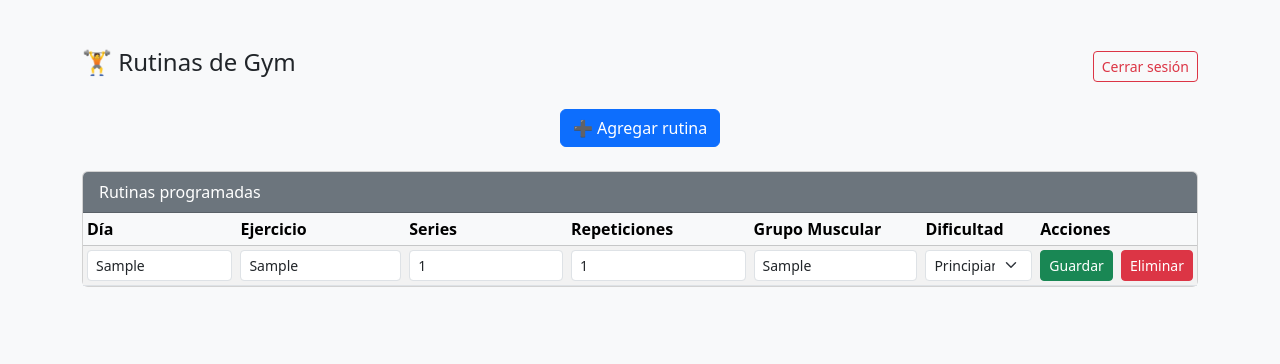
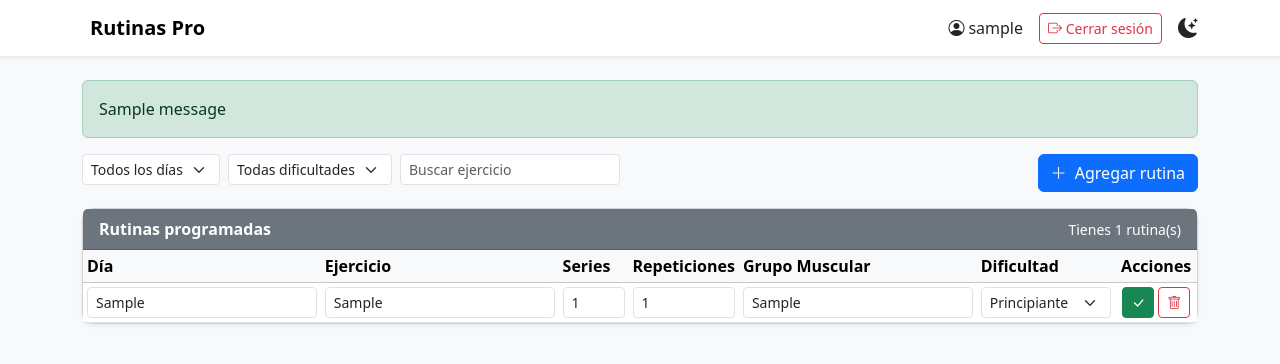
Before and after one commit to isaac579/runn-sportich, a Flask app: page / in a window 1280 px wide. Shown: the top 364 px of the page. Run offline with Flask 3, Linux system fonts and the light colour scheme; a user stored in the database is signed in; tables that the repository leaves empty hold one stand-in row (values such as "Sample post"); one stand-in notice (Sample message) is shown.

Commit message:
Se actualizo las vistas

```diff
--- a/app.py
+++ b/app.py
@@ -1,6 +1,8 @@
-from flask import Flask, render_template, request, redirect, url_for, session
+from flask import Flask, render_template, request, redirect, url_for, session, flash
 from flask_sqlalchemy import SQLAlchemy
+from werkzeug.security import generate_password_hash, check_password_hash
 from flask_login import LoginManager, UserMixin, login_user, logout_user, login_required, current_user
+from flask import flash
 
 app = Flask(__name__)
 app.config['SQLALCHEMY_DATABASE_URI'] = 'sqlite:///rutinas.db'
@@ -63,9 +65,13 @@ def agregar():
 def eliminar(id):
     rutina = Rutina.query.get_or_404(id)
     if rutina.usuario_id != current_user.id:
+        if request.headers.get('X-Requested-With') == 'XMLHttpRequest':
+            return jsonify({'error': 'no autorizado'}), 403
         return redirect(url_for('index'))
     db.session.delete(rutina)
     db.session.commit()
+    if request.headers.get('X-Requested-With') == 'XMLHttpRequest':
+        return jsonify({'status': 'eliminado'})
     return redirect(url_for('index'))
 
 @app.route('/editar/<int:id>', methods=['POST'])
@@ -76,39 +82,62 @@ def editar(id):
         return redirect(url_for('index'))
     rutina.dia = request.form['dia']
     rutina.ejercicio = request.form['ejercicio']
-    rutina.series = request.form['series']
-    rutina.repeticiones = request.form['repeticiones']
+    rutina.series = request.form.get('series', type=int)
+    rutina.repeticiones = request.form.get('repeticiones', type=int)
     rutina.grupo_muscular = request.form['grupo_muscular']
     rutina.dificultad = request.form['dificultad']
     db.session.commit()
+    if request.headers.get('X-Requested-With') == 'XMLHttpRequest':
+        return jsonify({'status': 'ok'})
     return redirect(url_for('index'))
 
 @app.route('/login', methods=['GET', 'POST'])
 def login():
     if request.method == 'POST':
-        user = Usuario.query.filter_by(username=request.form['username']).first()
-        if user and user.password == request.form['password']:
+        username = request.form.get('username', '').strip()
+        password = request.form.get('password', '')
+        user = Usuario.query.filter_by(username=username).first()
+        if user and check_password_hash(user.password, password):
             login_user(user)
+            flash('Bienvenido de nuevo.', 'success')
             return redirect(url_for('index'))
+        flash('Usuario o contraseña incorrectos.', 'danger')
     return render_template('login.html')
+
+
 
 @app.route('/logout')
 @login_required
 def logout():
     logout_user()
+    flash('Sesión cerrada.', 'info')
     return redirect(url_for('login'))
+
+
 
 @app.route('/registrar', methods=['GET', 'POST'])
 def registrar():
     if request.method == 'POST':
+        username = request.form['username'].strip()
+        password = request.form['password']
+        if not username or not password:
+            flash('Usuario y contraseña son obligatorios.', 'warning')
+            return redirect(url_for('registrar'))
+
+        if Usuario.query.filter_by(username=username).first():
+            flash('El nombre de usuario ya existe.', 'warning')
+            return redirect(url_for('registrar'))
+
         nuevo_usuario = Usuario(
-            username=request.form['username'],
-            password=request.form['password']
+            username=username,
+            password=generate_password_hash(password, method='pbkdf2:sha256', salt_length=16)
         )
         db.session.add(nuevo_usuario)
         db.session.commit()
+        flash('Cuenta creada correctamente. Ahora puedes iniciar sesión.', 'success')
         return redirect(url_for('login'))
     return render_template('registrar.html')
+
 
 if __name__ == '__main__':
     with app.app_context():
--- /dev/null
+++ b/templates/base.html
@@ -0,0 +1,120 @@
+<!DOCTYPE html>
+<html lang="es" data-theme="light">
+<head>
+  <meta charset="UTF-8" />
+  <title>{% block title %}Rutinas{% endblock %}</title>
+  <meta name="viewport" content="width=device-width, initial-scale=1" />
+  <!-- Bootstrap + Icons -->
+  <link href="https://cdn.jsdelivr.net/npm/bootstrap@5.3.3/dist/css/bootstrap.min.css" rel="stylesheet" />
+  <link href="https://cdn.jsdelivr.net/npm/bootstrap-icons@1.11.3/font/bootstrap-icons.css" rel="stylesheet" />
+  <style>
+    :root {
+      --radius: .75rem;
+      --transition: .2s ease;
+    }
+    [data-theme="dark"] {
+      background: #0f1224;
+      color: #e3e8ff;
+    }
+    [data-theme="dark"] .card {
+      background: #1f2440;
+      border: none;
+    }
+    .card {
+      border-radius: var(--radius);
+      transition: transform .15s ease;
+    }
+    .card:hover { transform: translateY(-1px); }
+    .btn { transition: var(--transition); }
+    .toast-container { top: 1rem; right: 1rem; position: fixed; z-index: 1080; }
+    .form-control:focus, .form-select:focus { box-shadow: 0 0 0 .2rem rgba(13,110,253,.25); }
+    @media (max-width: 767px) {
+      .desktop-only { display: none !important; }
+    }
+    @media (min-width: 768px) {
+      .mobile-only { display: none !important; }
+    }
+  </style>
+  {% block head_extra %}{% endblock %}
+</head>
+<body class="bg-light">
+  <!-- Navbar -->
+  <nav class="navbar navbar-expand-lg bg-white shadow-sm mb-4">
+    <div class="container">
+      <a class="navbar-brand fw-bold d-flex align-items-center" href="{{ url_for('index') if current_user.is_authenticated else '#' }}">
+        <i class="bi bi-barbell fs-4 me-2"></i> Rutinas Pro
+      </a>
+      <button class="navbar-toggler" type="button" data-bs-toggle="collapse" data-bs-target="#navMenu">
+        <span class="navbar-toggler-icon"></span>
+      </button>
+      <div class="collapse navbar-collapse" id="navMenu">
+        <div class="ms-auto d-flex align-items-center gap-3">
+          {% if current_user.is_authenticated %}
+          <div class="d-flex align-items-center">
+            <i class="bi bi-person-circle me-1"></i> {{ current_user.username }}
+          </div>
+          <form action="{{ url_for('logout') }}" method="GET" class="mb-0">
+            <button class="btn btn-outline-danger btn-sm">
+              <i class="bi bi-box-arrow-right"></i> Cerrar sesión
+            </button>
+          </form>
+          {% endif %}
+          <div>
+            <i class="bi bi-moon-stars-fill fs-5" id="themeToggle" style="cursor:pointer;" title="Cambiar tema"></i>
+          </div>
+        </div>
+      </div>
+    </div>
+  </nav>
+
+  <!-- Toasts -->
+  <div class="toast-container" id="toastContainer"></div>
+
+  <div class="container">
+    {% with messages = get_flashed_messages(with_categories=true) %}
+      {% if messages %}
+        <div class="mt-2">
+          {% for category, msg in messages %}
+            <div class="alert alert-{{ category }} alert-sm">{{ msg }}</div>
+          {% endfor %}
+        </div>
+      {% endif %}
+    {% endwith %}
+    {% block content %}{% endblock %}
+  </div>
+
+  <!-- Bootstrap JS -->
+  <script src="https://cdn.jsdelivr.net/npm/bootstrap@5.3.3/dist/js/bootstrap.bundle.min.js"></script>
+  <script>
+    // Tema persistente
+    const themeToggle = document.getElementById('themeToggle');
+    const current = localStorage.getItem('theme') || 'light';
+    document.documentElement.setAttribute('data-theme', current);
+    if (current === 'dark') themeToggle.classList.add('text-warning');
+    themeToggle?.addEventListener('click', () => {
+      const next = document.documentElement.getAttribute('data-theme') === 'light' ? 'dark' : 'light';
+      document.documentElement.setAttribute('data-theme', next);
+      localStorage.setItem('theme', next);
+      themeToggle.classList.toggle('text-warning');
+    });
+
+    // Toast helper
+    function showToast(message, category='success', delay=2500) {
+      const wrapper = document.createElement('div');
+      wrapper.innerHTML = `
+        <div class="toast align-items-center text-bg-${category} border-0 mb-2" role="alert" aria-live="assertive" aria-atomic="true">
+          <div class="d-flex">
+            <div class="toast-body small">${message}</div>
+            <button type="button" class="btn-close btn-close-white me-2 m-auto" data-bs-dismiss="toast" aria-label="Cerrar"></button>
+          </div>
+        </div>`;
+      const toastEl = wrapper.firstElementChild;
+      document.getElementById('toastContainer').appendChild(toastEl);
+      const toast = new bootstrap.Toast(toastEl, { delay });
+      toast.show();
+      toastEl.addEventListener('hidden.bs.toast', () => toastEl.remove());
+    }
+  </script>
+  {% block scripts %}{% endblock %}
+</body>
+</html>
--- a/templates/index.html
+++ b/templates/index.html
@@ -1,94 +1,12 @@
-<!DOCTYPE html>
-<html lang="es">
-<head>
-    <meta charset="UTF-8">
-    <title>Rutinas de Gym</title>
-    <meta name="viewport" content="width=device-width, initial-scale=1">
-    <link href="https://cdn.jsdelivr.net/npm/bootstrap@5.3.3/dist/css/bootstrap.min.css" rel="stylesheet">
-</head>
-<body class="bg-light">
-    <div class="container py-5">
-        <div class="d-flex justify-content-between align-items-center mb-4">
-            <h1 class="fs-4">🏋️ Rutinas de Gym</h1>
-            <form action="/logout" method="GET">
-                <button class="btn btn-outline-danger btn-sm">Cerrar sesión</button>
-            </form>
-        </div>
-
-        <!-- Botón para abrir el modal -->
-        <div class="text-center mb-4">
-            <button type="button" class="btn btn-primary" data-bs-toggle="modal" data-bs-target="#modalAgregar">
-                ➕ Agregar rutina
-            </button>
-        </div>
-
-        <!-- Tabla de rutinas responsiva -->
-        <div class="card">
-            <div class="card-header bg-secondary text-white">Rutinas programadas</div>
-            <div class="card-body p-0">
-                {% if rutinas %}
-                <div class="table-responsive">
-                    <table class="table table-striped table-sm mb-0">
-                        <thead class="table-light">
-                            <tr>
-                                <th>Día</th>
-                                <th>Ejercicio</th>
-                                <th>Series</th>
-                                <th>Repeticiones</th>
-                                <th>Grupo Muscular</th>
-                                <th>Dificultad</th>
-                                <th>Acciones</th>
-                            </tr>
-                        </thead>
-                        <tbody>
-                            {% for rutina in rutinas %}
-                            <tr>
-                                <form method="POST" action="/editar/{{ rutina.id }}">
-                                    <td><input class="form-control form-control-sm" type="text" name="dia" value="{{ rutina.dia }}"></td>
-                                    <td><input class="form-control form-control-sm" type="text" name="ejercicio" value="{{ rutina.ejercicio }}"></td>
-                                    <td><input class="form-control form-control-sm" type="number" name="series" value="{{ rutina.series }}"></td>
-                                    <td><input class="form-control form-control-sm" type="number" name="repeticiones" value="{{ rutina.repeticiones }}"></td>
-                                    <td><input class="form-control form-control-sm" type="text" name="grupo_muscular" value="{{ rutina.grupo_muscular }}"></td>
-                                    <td>
-                                        <select class="form-select form-select-sm" name="dificultad">
-                                            <option {{ 'selected' if rutina.dificultad == 'Principiante' else '' }}>Principiante</option>
-                                            <option {{ 'selected' if rutina.dificultad == 'Intermedio' else '' }}>Intermedio</option>
-                                            <option {{ 'selected' if rutina.dificultad == 'Avanzado' else '' }}>Avanzado</option>
-                                        </select>
-                                    </td>
-                                    <td class="text-nowrap">
-                                        <button class="btn btn-success btn-sm me-1" type="submit">Guardar</button>
-                                </form>
-                                <form method="POST" action="/eliminar/{{ rutina.id }}" style="display:inline;">
-                                    <button class="btn btn-danger btn-sm" type="submit">Eliminar</button>
-                                </form>
-                                    </td>
-                            </tr>
-                            {% endfor %}
-                        </tbody>
-                    </table>
-                </div>
-                {% else %}
-                <p class="text-muted p-3">Aún no hay rutinas registradas.</p>
-                {% endif %}
-            </div>
-        </div>
-    </div>
-
-    <!-- Modal para agregar rutina -->
-    <div class="modal fade" id="modalAgregar" tabindex="-1" aria-labelledby="modalAgregarLabel" aria-hidden="true">
-        <div class="modal-dialog">
-            <div class="modal-content">
-                <form method="POST" action="/agregar">
-                    <div class="modal-header bg-primary text-white">
-                        <h5 class="modal-title" id="modalAgregarLabel">Agregar nueva rutina</h5>
-                        <button type="button" class="btn-close" data-bs-dismiss="modal" aria-label="Cerrar"></button>
-                    </div>
-                    <div class="modal-body">
-                        <div class="mb-3">
-                            <label>Día</label>
-                            <select name="dia" class="form-select" required>
-                                <option value="">Seleccionar día</option>
+{% extends "base.html" %}
+{% block title %}Mis Rutinas{% endblock %}
+{% block content %}
+<div class="d-flex flex-column flex-md-row justify-content-between align-items-start mb-3 gap-3">
+  <!-- Filtros -->
+  <div class="d-flex gap-2 flex-wrap">
+    <div>
+      <select id="filtro-dia" class="form-select form-select-sm" aria-label="Filtrar por día">
+        <option value="">Todos los días</option>
         <option>Lunes</option>
         <option>Martes</option>
         <option>Miércoles</option>
@@ -98,41 +16,241 @@
         <option>Domingo</option>
       </select>
     </div>
-                        <div class="mb-3">
-                            <label>Ejercicio</label>
-                            <input type="text" class="form-control" name="ejercicio" required>
+    <div>
+      <select id="filtro-dificultad" class="form-select form-select-sm" aria-label="Filtrar por dificultad">
+        <option value="">Todas dificultades</option>
+        <option>Principiante</option>
+        <option>Intermedio</option>
+        <option>Avanzado</option>
+      </select>
     </div>
-                        <div class="mb-3">
-                            <label>Series</label>
-                            <input type="number" class="form-control" name="series" required>
+    <div>
+      <input id="busqueda" type="text" class="form-control form-control-sm" placeholder="Buscar ejercicio">
     </div>
-                        <div class="mb-3">
-                            <label>Repeticiones</label>
-                            <input type="number" class="form-control" name="repeticiones" required>
   </div>
-                        <div class="mb-3">
-                            <label>Grupo Muscular</label>
-                            <input type="text" class="form-control" name="grupo_muscular" required>
+
+  <div class="d-flex gap-2">
+    <button type="button" class="btn btn-primary" data-bs-toggle="modal" data-bs-target="#modalAgregar">
+      <i class="bi bi-plus-lg me-1"></i> Agregar rutina
+    </button>
   </div>
-                        <div class="mb-3">
-                            <label>Dificultad</label>
-                            <select class="form-select" name="dificultad">
+</div>
+
+<div class="card shadow-sm mb-4">
+  <div class="card-header d-flex justify-content-between align-items-center bg-secondary text-white">
+    <div class="fw-semibold">Rutinas programadas</div>
+    <div><small>{% if rutinas %}Tienes {{ rutinas|length }} rutina(s){% else %}Sin rutinas{% endif %}</small></div>
+  </div>
+  <div class="card-body p-0">
+    {% if rutinas %}
+      <!-- Tabla desktop -->
+      <div class="table-responsive desktop-only">
+        <table id="tabla-rutinas" class="table table-hover table-sm mb-0 align-middle">
+          <thead class="table-light">
+            <tr>
+              <th>Día</th>
+              <th>Ejercicio</th>
+              <th>Series</th>
+              <th>Repeticiones</th>
+              <th>Grupo Muscular</th>
+              <th>Dificultad</th>
+              <th class="text-center">Acciones</th>
+            </tr>
+          </thead>
+          <tbody>
+            {% for rutina in rutinas %}
+            <tr data-dia="{{ rutina.dia }}" data-dificultad="{{ rutina.dificultad }}" data-ejercicio="{{ rutina.ejercicio | lower }}">
+              <form class="editar-rutina d-flex gap-0 w-100" method="POST" action="{{ url_for('editar', id=rutina.id) }}">
+                <td style="min-width:90px;">
+                  <input class="form-control form-control-sm" name="dia" value="{{ rutina.dia }}">
+                </td>
+                <td>
+                  <input class="form-control form-control-sm" name="ejercicio" value="{{ rutina.ejercicio }}">
+                </td>
+                <td style="width:70px;">
+                  <input class="form-control form-control-sm" type="number" name="series" value="{{ rutina.series }}">
+                </td>
+                <td style="width:90px;">
+                  <input class="form-control form-control-sm" type="number" name="repeticiones" value="{{ rutina.repeticiones }}">
+                </td>
+                <td>
+                  <input class="form-control form-control-sm" name="grupo_muscular" value="{{ rutina.grupo_muscular }}">
+                </td>
+                <td>
+                  <select class="form-select form-select-sm" name="dificultad">
+                    {% for nivel in ['Principiante','Intermedio','Avanzado'] %}
+                      <option {{ 'selected' if rutina.dificultad == nivel else '' }}>{{ nivel }}</option>
+                    {% endfor %}
+                  </select>
+                </td>
+                <td class="text-center">
+                  <div class="d-flex justify-content-center gap-1">
+                    <button class="btn btn-success btn-sm" type="submit" aria-label="Guardar">
+                      <i class="bi bi-check-lg"></i>
+                    </button>
+                    <button type="button" class="btn btn-outline-danger btn-sm confirm-delete" data-url="{{ url_for('eliminar', id=rutina.id) }}" aria-label="Eliminar">
+                      <i class="bi bi-trash"></i>
+                    </button>
+                  </div>
+                </td>
+              </form>
+            </tr>
+            {% endfor %}
+          </tbody>
+        </table>
+      </div>
+
+      <!-- Cards móvil -->
+      <div class="mobile-only px-3 pt-3">
+        {% for rutina in rutinas %}
+        <div class="card mb-3">
+          <div class="card-body py-2">
+            <div class="d-flex justify-content-between mb-1">
+              <div class="fw-semibold">{{ rutina.ejercicio }}</div>
+              <div><small>{{ rutina.dia }}</small></div>
+            </div>
+            <div class="d-flex flex-wrap gap-2 mb-2">
+              <div><small>Series: {{ rutina.series }}</small></div>
+              <div><small>Reps: {{ rutina.repeticiones }}</small></div>
+              <div><small>Grupo: {{ rutina.grupo_muscular }}</small></div>
+              <div><small>Dificultad: {{ rutina.dificultad }}</small></div>
+            </div>
+            <div class="d-flex gap-2">
+              <form class="editar-rutina flex-grow-1" method="POST" action="{{ url_for('editar', id=rutina.id) }}">
+                <button class="btn btn-success btn-sm w-100" type="submit">
+                  <i class="bi bi-check-lg me-1"></i> Guardar
+                </button>
+              </form>
+              <button class="btn btn-outline-danger btn-sm w-100 confirm-delete" data-url="{{ url_for('eliminar', id=rutina.id) }}">
+                <i class="bi bi-trash me-1"></i> Eliminar
+              </button>
+            </div>
+          </div>
+        </div>
+        {% endfor %}
+      </div>
+    {% else %}
+      <div class="p-4 text-center">
+        <p class="mb-2 fs-5 text-muted">Aún no hay rutinas registradas.</p>
+        <button type="button" class="btn btn-lg btn-primary" data-bs-toggle="modal" data-bs-target="#modalAgregar">
+          <i class="bi bi-plus-lg me-1"></i> Agregar primera rutina
+        </button>
+      </div>
+    {% endif %}
+  </div>
+</div>
+
+<!-- Modal agregar rutina -->
+<div class="modal fade" id="modalAgregar" tabindex="-1" aria-labelledby="modalAgregarLabel" aria-hidden="true">
+  <div class="modal-dialog modal-dialog-centered">
+    <div class="modal-content rounded-3 shadow">
+      <form method="POST" action="{{ url_for('agregar') }}">
+        <div class="modal-header bg-primary text-white">
+          <h5 class="modal-title" id="modalAgregarLabel"><i class="bi bi-journal-plus me-1"></i> Nueva rutina</h5>
+          <button type="button" class="btn-close btn-close-white" data-bs-dismiss="modal" aria-label="Cerrar"></button>
+        </div>
+        <div class="modal-body">
+          <div class="row g-3">
+            <div class="col-12">
+              <label for="dia" class="form-label">Día</label>
+              <select name="dia" id="dia" class="form-select" required>
+                <option value="">Seleccionar día</option>
+                <option>Lunes</option><option>Martes</option><option>Miércoles</option>
+                <option>Jueves</option><option>Viernes</option><option>Sábado</option><option>Domingo</option>
+              </select>
+            </div>
+            <div class="col-md-6">
+              <label for="ejercicio" class="form-label">Ejercicio</label>
+              <input type="text" class="form-control" name="ejercicio" id="ejercicio" required>
+            </div>
+            <div class="col-md-3">
+              <label for="series" class="form-label">Series</label>
+              <input type="number" class="form-control" name="series" id="series" required>
+            </div>
+            <div class="col-md-3">
+              <label for="repeticiones" class="form-label">Repeticiones</label>
+              <input type="number" class="form-control" name="repeticiones" id="repeticiones" required>
+            </div>
+            <div class="col-md-6">
+              <label for="grupo_muscular" class="form-label">Grupo Muscular</label>
+              <input type="text" class="form-control" name="grupo_muscular" id="grupo_muscular" required>
+            </div>
+            <div class="col-md-6">
+              <label for="dificultad" class="form-label">Dificultad</label>
+              <select class="form-select" name="dificultad" id="dificultad">
                 <option>Principiante</option>
                 <option>Intermedio</option>
                 <option>Avanzado</option>
               </select>
             </div>
           </div>
+        </div>
         <div class="modal-footer">
-                        <button type="button" class="btn btn-secondary" data-bs-dismiss="modal">Cancelar</button>
-                        <button type="submit" class="btn btn-success">Agregar</button>
+          <button type="button" class="btn btn-outline-secondary" data-bs-dismiss="modal">Cancelar</button>
+          <button type="submit" class="btn btn-success">
+            <i class="bi bi-save me-1"></i> Agregar
+          </button>
         </div>
       </form>
     </div>
   </div>
 </div>
 
-    <!-- Bootstrap JS -->
-    <script src="https://cdn.jsdelivr.net/npm/bootstrap@5.3.3/dist/js/bootstrap.bundle.min.js"></script>
-</body>
-</html>
+{% endblock %}
+
+{% block scripts %}
+<script>
+  // Filtrado en cliente
+  const filtroDia = document.getElementById('filtro-dia');
+  const filtroDificultad = document.getElementById('filtro-dificultad');
+  const busqueda = document.getElementById('busqueda');
+  const tabla = document.getElementById('tabla-rutinas');
+
+  function aplicarFiltro() {
+    const diaVal = filtroDia.value.toLowerCase();
+    const difVal = filtroDificultad.value.toLowerCase();
+    const searchVal = busqueda.value.trim().toLowerCase();
+    document.querySelectorAll('#tabla-rutinas tbody tr').forEach(row => {
+      const dia = row.getAttribute('data-dia')?.toLowerCase() || '';
+      const dificultad = row.getAttribute('data-dificultad')?.toLowerCase() || '';
+      const ejercicio = row.getAttribute('data-ejercicio')?.toLowerCase() || '';
+      let visible = true;
+      if (diaVal && !dia.includes(diaVal)) visible = false;
+      if (difVal && !dificultad.includes(difVal)) visible = false;
+      if (searchVal && !ejercicio.includes(searchVal)) visible = false;
+      row.style.display = visible ? '' : 'none';
+    });
+  }
+
+  filtroDia?.addEventListener('change', aplicarFiltro);
+  filtroDificultad?.addEventListener('change', aplicarFiltro);
+  busqueda?.addEventListener('input', () => {
+    clearTimeout(busqueda._timeout);
+    busqueda._timeout = setTimeout(aplicarFiltro, 250);
+  });
+
+  // Confirmar eliminación y manejar con fetch
+  document.querySelectorAll('.confirm-delete').forEach(btn => {
+    btn.addEventListener('click', async e => {
+      e.preventDefault();
+      const url = btn.dataset.url;
+      if (!confirm('¿Estás seguro de eliminar esta rutina?')) return;
+      try {
+        const res = await fetch(url, { method: 'POST', headers: { 'X-Requested-With': 'XMLHttpRequest' } });
+        if (res.ok) {
+          // remover fila o card correspondiente
+          const tr = btn.closest('tr');
+          if (tr) tr.remove();
+          showToast('Rutina eliminada', 'info');
+        } else {
+          showToast('No se pudo eliminar', 'danger');
+        }
+      } catch {
+        showToast('Error de red', 'danger');
+      }
+    });
+  });
+
+  // Nota: la edición en línea ya la maneja el listener global en base.html (form.editar-rutina)
+</script>
+{% endblock %}
```
Also changed, not shown: templates/login.html (+17 -24 lines), templates/registrar.html (+17 -24 lines). Lines whose indentation alone changed are shown as unchanged.
